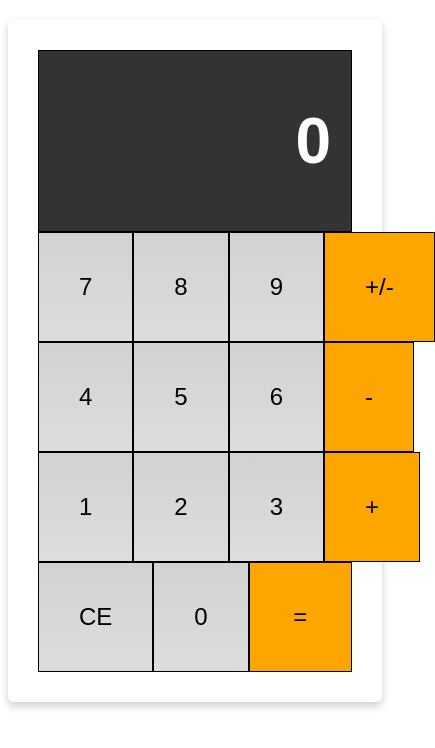
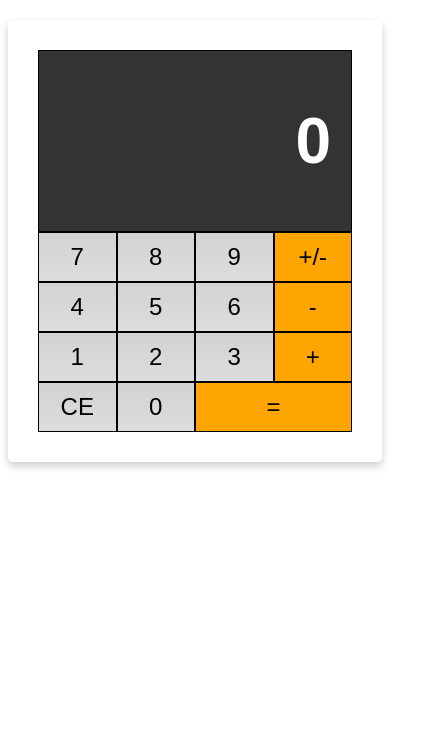
Before and after one commit to masrudmubarok/web-calculator, a plain HTML site: page index.html in a window 390 px wide. Shown: the whole page, 435 px wide, since content can reach past the window. Drawn offline with Linux system fonts and the light colour scheme.

Commit message:
Add mobile responsibility

```diff
--- a/assets/style.css
+++ b/assets/style.css
@@ -61,3 +61,9 @@ body {
 .button:hover {
     font-weight: bold;
 }
+
+@media screen and (max-width: 513px) {
+    .button {
+        padding: 10px;
+    }
+}
```
